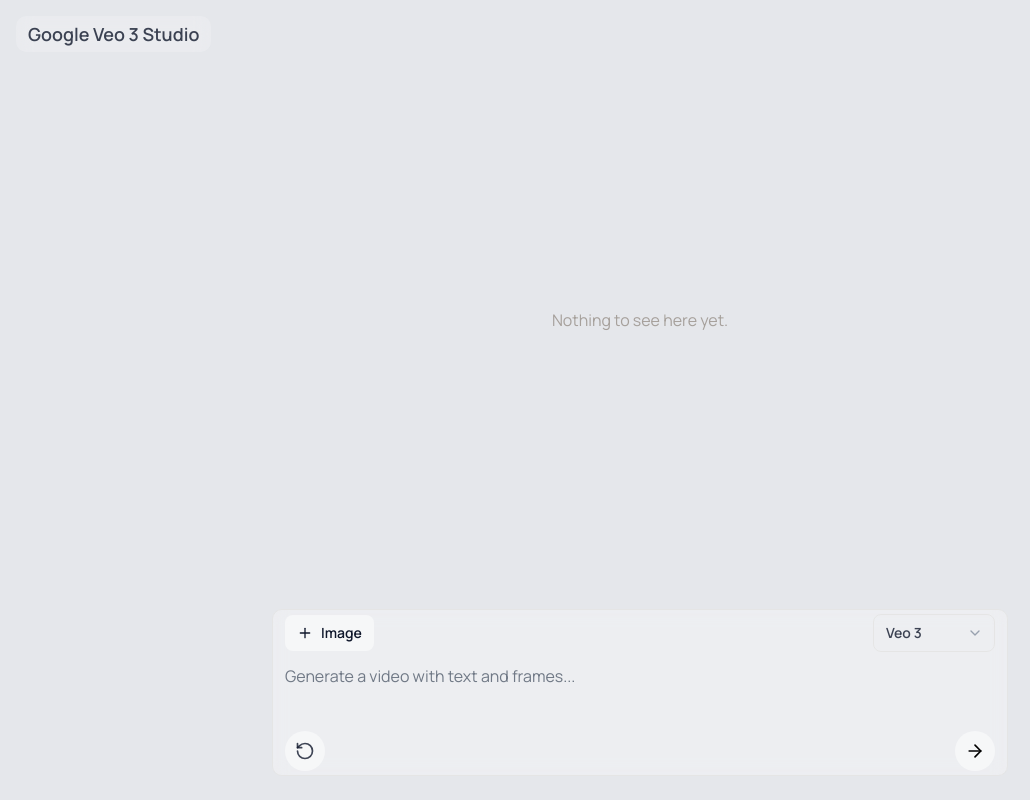
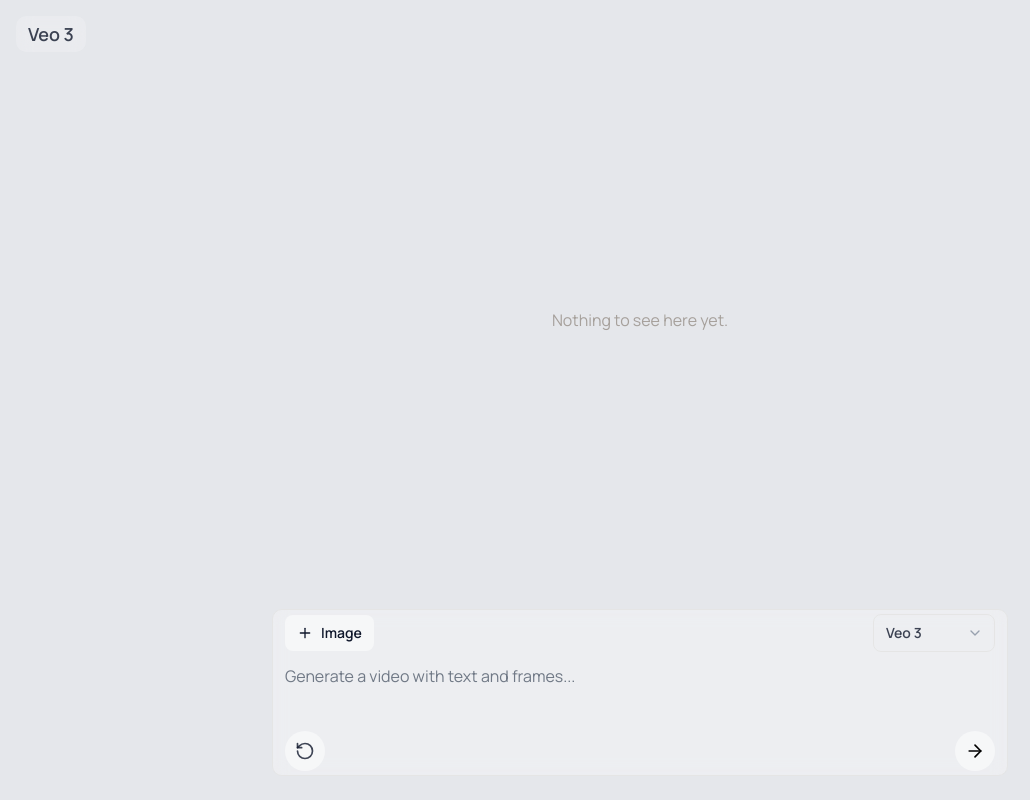
Before and after one commit to rexsphere/veo-3-nano-banana-gemini-api-quickstart, a Next.js app: page / in a window 1280 px wide. Shown: the whole page, without its empty margins (0-1030 px from the left). Built offline with nearby package versions, Linux system fonts and the light colour scheme.

Commit message:
updated wording

```diff
--- a/app/layout.tsx
+++ b/app/layout.tsx
@@ -18,8 +18,7 @@
 
 export const metadata: Metadata = {
   title: "Veo 3 Studio",
-  description:
-    "Generate and edit Veo videos; text-to-video and image-to-video with Imagen.",
+  description: "A quickstart for the Gemini API with Veo 3",
   icons: {
     icon: "/imgs/gemini_icon.svg",
   },
--- a/app/page.tsx
+++ b/app/page.tsx
@@ -230,7 +230,7 @@
     <div className="relative min-h-screen w-full text-stone-900">
       <div className="absolute top-4 left-4 z-20 hidden md:block">
         <h1 className="text-lg font-semibold text-slate-900/80 backdrop-blur-sm bg-white/20 px-3 py-1 rounded-lg">
-          Google Veo 3 Studio
+          Veo 3
         </h1>
       </div>
       {/* Center hint or video */}
--- a/package.json
+++ b/package.json
@@ -1,5 +1,5 @@
 {
-  "name": "gemini-resume-extraction-quickstart",
+  "name": "gemini-api-veo-3-quickstart",
   "version": "0.1.0",
   "private": true,
   "scripts": {
```
Also changed, not shown: 1 other file (tests, documents, lock files or other folders).
